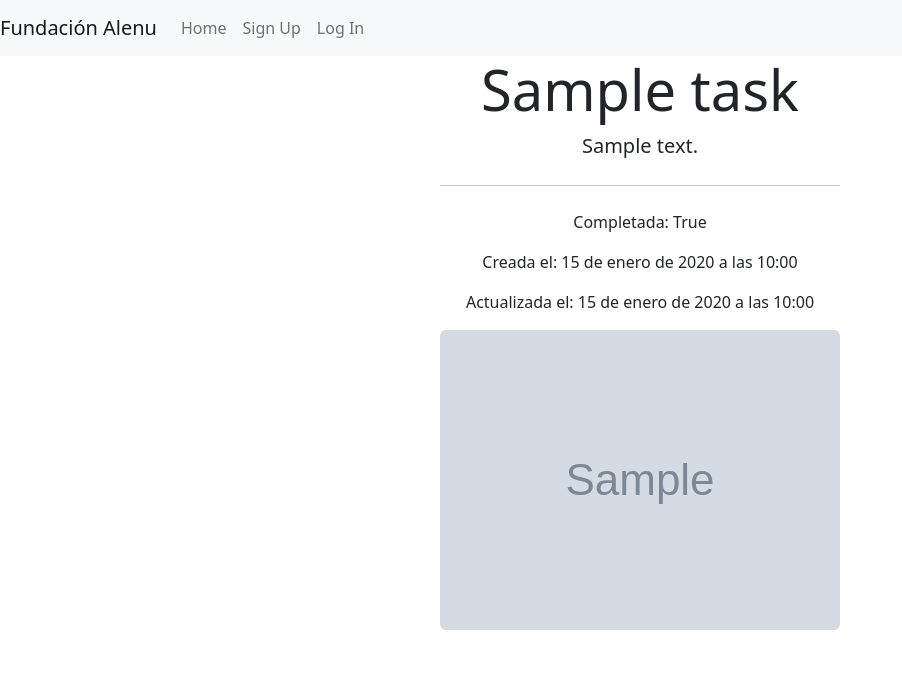
After one commit to seuz716/Task_alenu, a Django app: page /tasks/1/ in a window 1280 px wide. The commit adds this page. Shown: the top 677 px of the page, without its empty margins (0-902 px from the left). Run offline with Django 4.2, Linux system fonts and the light colour scheme; tables that the repository leaves empty hold one stand-in row (values such as "Sample post"); grey boxes marked "Sample" are stand-in pictures; some libraries are stand-ins or nearby versions.

Commit message:
crud task done

```diff
--- a/alenu_servir/fundacion_alenu/urls.py
+++ b/alenu_servir/fundacion_alenu/urls.py
@@ -1,12 +1,13 @@
 from django.contrib import admin
-from django.urls import path
-from tasks.views import signup, user_login, logout, home
+from django.urls import path, include
+from tasks.views import signup, user_login, user_logout, home
 
 urlpatterns = [
     path('admin/', admin.site.urls),
+    path('tasks/', include('tasks.urls')),
     path('signup/', signup, name='signup'),
     path('login/', user_login, name='login'),
-    path('logout/', logout, name='logout'),
+    path('logout/', user_logout, name='logout'),
     path('', home, name='home'),
     # Otras rutas de la aplicación...
 ]
--- a/alenu_servir/tasks/models.py
+++ b/alenu_servir/tasks/models.py
@@ -1,3 +1,12 @@
 from django.db import models
 
-# Create your models here.
+class Task(models.Model):
+    titulo = models.CharField(max_length=200)
+    descripcion = models.TextField()
+    completada = models.BooleanField(default=False)
+    fecha_creacion = models.DateTimeField(auto_now_add=True)
+    fecha_actualizacion = models.DateTimeField(auto_now=True)
+    url_imagen = models.URLField(blank=True)
+
+    def __str__(self):
+        return self.titulo
--- a/alenu_servir/tasks/templates/base.html
+++ b/alenu_servir/tasks/templates/base.html
@@ -5,6 +5,8 @@
   <meta name="viewport" content="width=device-width, initial-scale=1.0">
   <meta http-equiv="X-UA-Compatible" content="ie=edge">
   <title>{% block title %}Fundación Alenu{% endblock %}</title>
+  {% load static %}
+  <link rel="stylesheet" href="{% static 'css/styles.css' %}">
   <script src="https://kit.fontawesome.com/0aa1a35bdd.js" crossorigin="anonymous"></script>
   <link rel="stylesheet" href="https://cdnjs.cloudflare.com/ajax/libs/font-awesome/5.15.4/css/all.min.css" integrity="sha512-..." crossorigin="anonymous" />
   <link href="https://cdn.jsdelivr.net/npm/bootstrap@5.2.3/dist/css/bootstrap.min.css" rel="stylesheet" integrity="sha384-rbsA2VBKQhggwzxH7pPCaAqO46MgnOM80zW1RWuH61DGLwZJEdK2Kadq2F9CUG65" crossorigin="anonymous">
@@ -20,15 +22,21 @@
         <li class="nav-item">
           <a class="nav-link" href="{% url 'home' %}">Home</a>
         </li>
+        {% if user.is_authenticated %}
+          <li class="nav-item">
+            <a class="nav-link" href="{% url 'logout' %}">Log Out</a>
+          </li>
+           <li class="nav-item">
+            <a class="nav-link" href="{% url 'tasks:task_list' %}">Tasks</a>
+          </li>
+        {% else %}
           <li class="nav-item">
             <a class="nav-link" href="{% url 'signup' %}">Sign Up</a>
           </li>
           <li class="nav-item">
             <a class="nav-link" href="{% url 'login' %}">Log In</a>
           </li>
-        <li class="nav-item">
-          <a class="nav-link" href="{% url 'logout' %}">Log Out</a>
-        </li>
+        {% endif %}
       </ul>
     </div>
   </nav>
@@ -37,25 +45,7 @@
     {% endblock %}
   </div>
 <footer class="bg-light py-3">
-  <div class="container">
-    <div class="row">
-      <div class="col-md-6">
-        <p class="mb-0">Fundación ALENU &copy; 2023. Todos los derechos reservados.</p>
-      </div>
-      <div class="col-md-6">
-        <ul class="list-inline mb-0 text-md-end">
-          <li class="list-inline-item"><a href="https://www.youtube.com/fundacionalenu"><i class="fab fa-youtube"></i></a></li>
-          <li class="list-inline-item"><a href="https://www.facebook.com/fundacionalenu"><i class="fab fa-facebook"></i></a></li>
-          <li class="list-inline-item"><a href="https://www.instagram.com/fundacionalenu"><i class="fab fa-instagram"></i></a></li>
-          <li class="list-inline-item"><a href="https://www.tiktok.com/@fundacionalenu"><i class="fab fa-tiktok"></i></a></li>
-          <li class="list-inline-item"><a href="mailto:info@fundacionalenu.com"><i class="fas fa-envelope"></i></a></li>
-          <li class="list-inline-item"><a href="tel:+1234567890"><i class="fas fa-phone"></i></a></li>
-          <li class="list-inline-item"><a href="#"><i class="fas fa-map-marker-alt"></i></a></li>
-          <li class="list-inline-item"><a href="https://api.whatsapp.com/send?phone=1234567890"><i class="fab fa-whatsapp"></i></a></li>
-        </ul>
-      </div>
-    </div>
-  </div>
+  <!-- Código del pie de página -->
 </footer>
 <script src="https://cdn.jsdelivr.net/npm/bootstrap@5.2.3/dist/js/bootstrap.bundle.min.js" integrity="sha384-kenU1KFdBIe4zVF0s0G1M5b4hcpxyD9F7jL+jjXkk+Q2h455rYXK/7HAuoJl+0I4" crossorigin="anonymous"></script>
 </body>
--- a/alenu_servir/tasks/templates/home.html
+++ b/alenu_servir/tasks/templates/home.html
@@ -12,7 +12,7 @@
   <div class="row">
     <div class="col-md-6">
       <div class="card h-100">
-        <img src="https://images.unsplash.com/photo-1607453998774-d533f65dac99?ixlib=rb-4.0.3&ixid=M3wxMjA3fDB8MHxzZWFyY2h8NHx8bGVzJTIwZW5mYW50c3xlbnwwfHwwfHx8MA%3D%3D&auto=format&fit=crop&w=400&q=60" class="card-img-top h-80 " alt="Imagen 1">
+        <img src="https://images.unsplash.com/photo-1607453998774-d533f65dac99?ixlib=rb-4.0.3&ixid=M3wxMjA3fDB8MHxzZWFyY2h8NHx8bGVzJTIwZW5mYW50c3xlbnwwfHwwfHx8MA%3D%3D&auto=format&fit=crop&w=400&q=60" class="card-img-top h-80" alt="Imagen 1">
         <div class="card-body">
           <h2 class="card-title text-center">Nuestra Misión</h2>
           <p class="card-text text-justify">Creemos que cada niño merece un hogar seguro y amoroso, acceso a educación y atención médica, y la oportunidad de alcanzar su máximo potencial. Nuestra misión es brindar estos servicios esenciales a los niños que más lo necesitan.</p>
@@ -32,7 +32,7 @@
   <div class="row">
     <div class="col-md-6">
       <div class="card h-100">
-        <img src="https://images.unsplash.com/photo-1540479859555-17af45c78602?ixlib=rb-4.0.3&ixid=M3wxMjA3fDB8MHxwaG90by1wYWdlfHx8fGVufDB8fHx8fA%3D%3D&auto=format&fit=crop&w=870&q=80" class="card-img-top h-80"  alt="Imagen 3">
+        <img src="https://images.unsplash.com/photo-1540479859555-17af45c78602?ixlib=rb-4.0.3&ixid=M3wxMjA3fDB8MHxwaG90by1wYWdlfHx8fGVufDB8fHx8fA%3D%3D&auto=format&fit=crop&w=870&q=80" class="card-img-top h-80" alt="Imagen 3">
         <div class="card-body">
           <h2 class="card-title text-center">Participa</h2>
           <p class="card-text text-justify">Dependemos del apoyo de nuestra comunidad para continuar brindando servicios esenciales a los niños en situación de vulnerabilidad. Hay muchas formas de participar, como ser voluntario, hacer donaciones y difundir nuestra misión. Juntos, podemos marcar la diferencia en la vida de los niños.</p>
@@ -41,7 +41,7 @@
     </div>
     <div class="col-md-6">
       <div class="card h-100">
-        <img src="https://images.unsplash.com/photo-1537440499989-de5f6b6854de?ixlib=rb-4.0.3&ixid=M3wxMjA3fDB8MHxzZWFyY2h8MTV8fGxlcyUyMGVuZmFudHN8ZW58MHx8MHx8fDA%3D&auto=format&fit=crop&w=400&q=60" class="card-img-top h-80"  alt="Imagen 4">
+        <img src="https://images.unsplash.com/photo-1537440499989-de5f6b6854de?ixlib=rb-4.0.3&ixid=M3wxMjA3fDB8MHxzZWFyY2h8MTV8fGxlcyUyMGVuZmFudHN8ZW58MHx8MHx8fDA%3D&auto=format&fit=crop&w=400&q=60" class="card-img-top h-80" alt="Imagen 4">
         <div class="card-body">
           <h2 class="card-title text-center">Contacto</h2>
           <p class="card-text text-justify">Si tienes alguna pregunta o deseas obtener más información sobre nuestra organización, no dudes en contactarnos. ¡Nos encantaría saber de ti!</p>
--- /dev/null
+++ b/alenu_servir/tasks/templates/task/task_confirm_delete.html
@@ -0,0 +1 @@
+<h1>hola</h1>
--- /dev/null
+++ b/alenu_servir/tasks/templates/task/task_detail.html
@@ -0,0 +1,26 @@
+{% extends 'base.html' %}
+
+{% block content %}
+  <div class="jumbotron d-flex align-items-center justify-content-center">
+    <div class="text-center">
+      <h1 class="display-4">{{ task.titulo }}</h1>
+      <p class="lead">{{ task.descripcion }}</p>
+      <hr class="my-4">
+      <p>Completada: {{ task.completada }}</p>
+      <p>Creada el: {{ task.fecha_creacion }}</p>
+      <p>Actualizada el: {{ task.fecha_actualizacion }}</p>
+      <img src="{{ task.url_imagen }}" alt="Imagen de la tarea" class="img-fluid rounded">
+      <div class="mt-4">
+        {% if user.is_authenticated %}
+        <a class="btn btn-primary btn-lg mr-3" href="{% url 'tasks:task_update' pk=task.pk %}" role="button">Editar</a>
+        {% endif %}
+        <form class="d-inline-block" action="{% url 'tasks:task_delete' pk=task.pk %}" method="post">
+          {% csrf_token %}
+          {% if user.is_authenticated %}
+            <button class="btn btn-danger btn-lg" type="submit">Eliminar</button>
+          {% endif %}
+        </form>
+      </div>
+    </div>
+  </div>
+{% endblock %}
--- /dev/null
+++ b/alenu_servir/tasks/urls.py
@@ -0,0 +1,12 @@
+from django.urls import path
+from . import views
+
+app_name = 'tasks'
+
+urlpatterns = [
+    path('', views.task_list, name='task_list'),
+    path('create/', views.task_create, name='task_create'),
+    path('<int:pk>/', views.task_detail, name='task_detail'),
+    path('<int:pk>/edit/', views.task_update, name='task_update'),
+    path('<int:pk>/delete/', views.task_delete, name='task_delete'),
+]
--- a/alenu_servir/tasks/views.py
+++ b/alenu_servir/tasks/views.py
@@ -1,17 +1,55 @@
-from django.shortcuts import render, redirect
-from django.contrib.auth.forms import UserCreationForm
-from django.contrib import messages
-from django.shortcuts import render, redirect
-from django.contrib.auth.forms import AuthenticationForm
+from django.shortcuts import render, redirect, get_object_or_404
+from django.contrib.auth.forms import UserCreationForm, AuthenticationForm
 from django.contrib.auth import authenticate, login, logout
 from django.contrib import messages
-from django.shortcuts import render, redirect
 from django.contrib.auth.views import LogoutView
-from django.contrib import messages
-from django.contrib.auth import authenticate, login
-from django.contrib.auth.forms import AuthenticationForm
-from django.contrib.auth import authenticate, login
-from django.contrib.auth.forms import AuthenticationForm
+from django.urls import reverse_lazy
+from django.views.generic import DeleteView
+from django.urls import reverse
+from .models import Task
+from .forms import TaskForm
+
+class TaskDeleteView(DeleteView):
+    model = Task
+    template_name = 'task/task_confirm_delete.html'
+    success_url = reverse_lazy('task_list')
+
+def task_list(request):
+    tasks = Task.objects.all()
+    return render(request, 'task/task_list.html', {'tasks': tasks})
+
+def task_detail(request, pk):
+    task = get_object_or_404(Task, pk=pk)
+    return render(request, 'task/task_detail.html', {'task': task})
+
+def task_create(request):
+    if request.method == 'POST':
+        form = TaskForm(request.POST)
+        if form.is_valid():
+            task = form.save()
+            return redirect(reverse('tasks:task_detail', kwargs={'pk': task.pk}))
+    else:
+        form = TaskForm()
+    return render(request, 'task/task_form.html', {'form': form})
+
+def task_update(request, pk):
+    task = get_object_or_404(Task, pk=pk)
+    if request.method == 'POST':
+        form = TaskForm(request.POST, instance=task)
+        if form.is_valid():
+            task = form.save()
+            return redirect(reverse('tasks:task_detail', kwargs={'pk': task.pk}))
+    else:
+        form = TaskForm(instance=task)
+    return render(request, 'task/task_form.html', {'form': form})
+
+
+def task_delete(request, pk):
+    task = get_object_or_404(Task, pk=pk)
+    if request.method == 'POST':
+        task.delete()
+        return redirect(reverse('tasks:task_list'))
+    return render(request, 'task/task_confirm_delete.html', {'task': task})
 
 def user_login(request):
     if request.method == 'POST':
@@ -37,10 +75,9 @@ def user_login(request):
 class CustomLogoutView(LogoutView):
     next_page = 'home'
 
-def logout(request):
+def user_logout(request):
     messages.info(request, 'Has cerrado sesión exitosamente.')
     return CustomLogoutView.as_view()(request)
-
 
 def signup(request):
     try:
```
Also changed, not shown: alenu_servir/fundacion_alenu/settings.py (+8 -44 lines), alenu_servir/tasks/forms.py (added, +12 -0 lines), alenu_servir/tasks/static/css/estilios.css (added, +48 -0 lines), alenu_servir/tasks/templates/task.html (added, +18 -0 lines), alenu_servir/tasks/templates/task/task_form.html (added, +51 -0 lines), alenu_servir/tasks/templates/task/task_list.html (added, +24 -0 lines), alenu_servir/tasks/migrations/0001_initial.py (added), 1 other file. Lines whose indentation alone changed are shown as unchanged.
